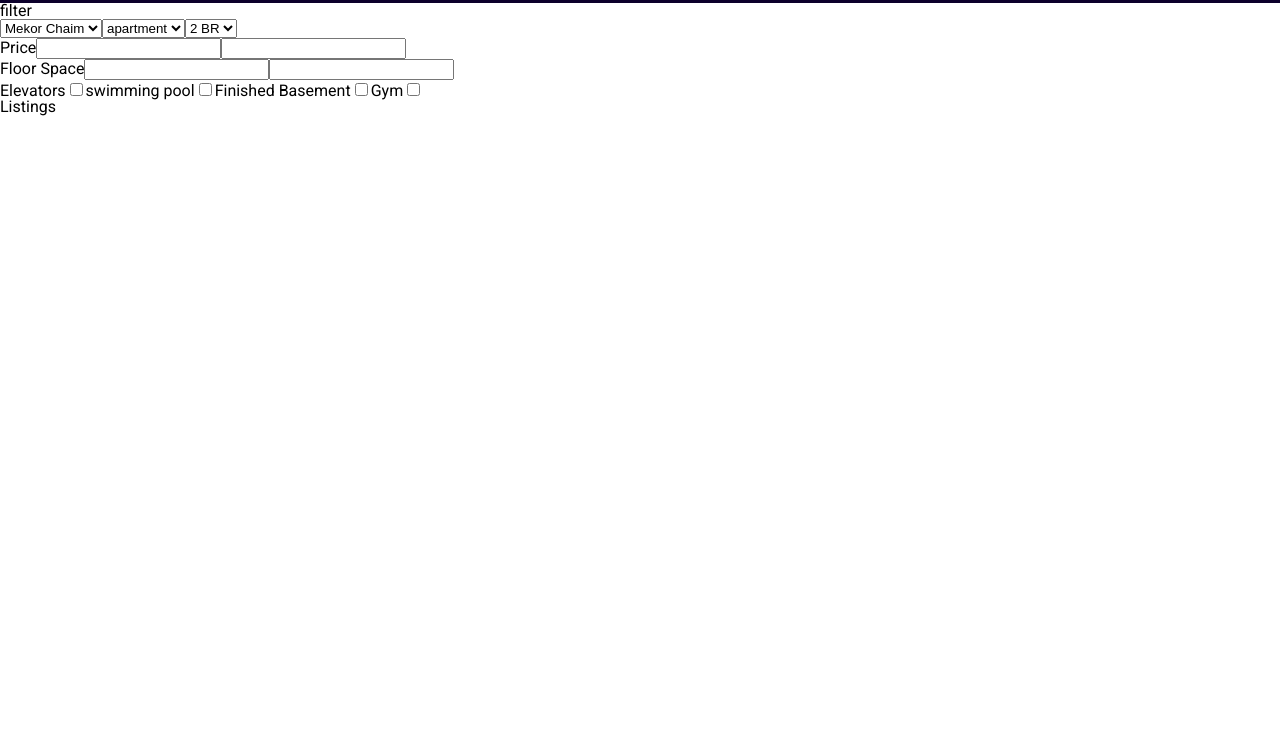
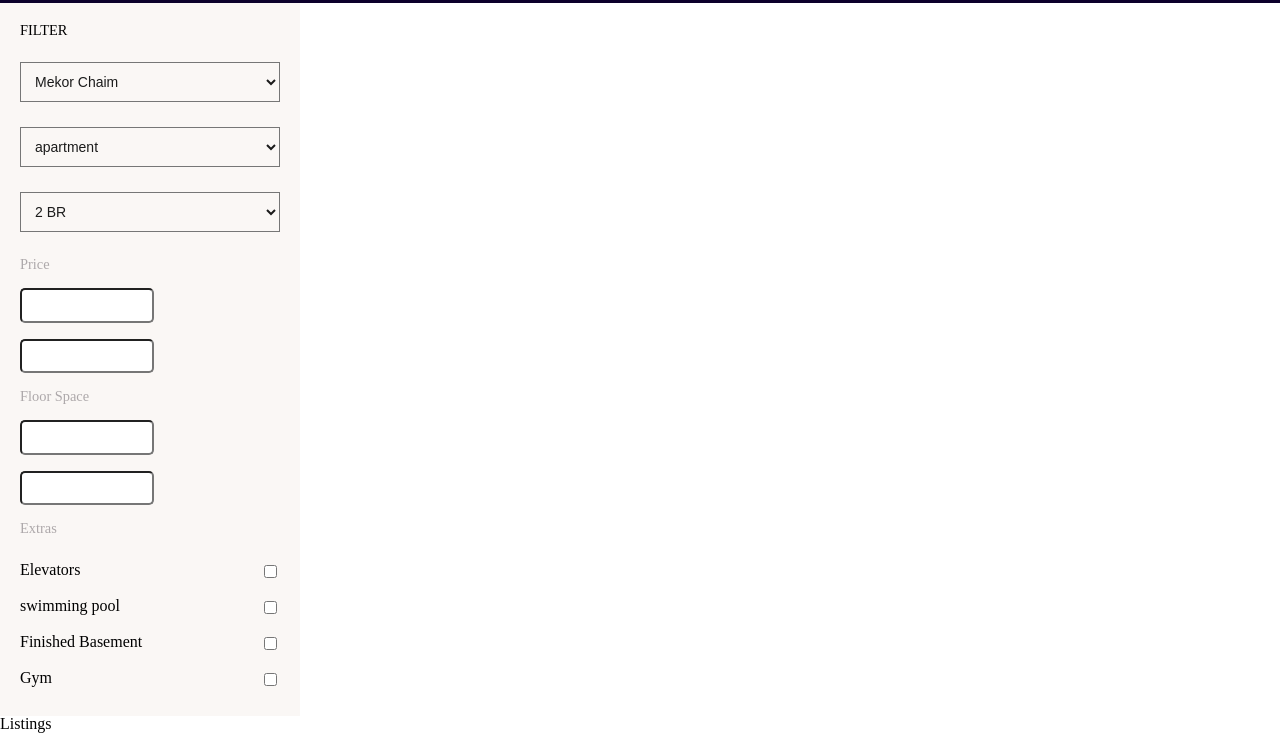
Before and after one commit to garywaller246/react-real-estate, a React app: page / in a window 1280 px wide. Shown: the part 53-800 px from the top of the page. Built offline with nearby package versions, Linux system fonts and the light colour scheme.

Commit message:
filter section css

```diff
--- a/assets/js/realEstate/Filter.js
+++ b/assets/js/realEstate/Filter.js
@@ -9,15 +9,16 @@ export default class Filter extends Component {
   }
   render() {
     return (
-      <section className="filter">
+      <section id="filter">
+        <div className="inside">
           <h4>filter</h4>
-        <select name="neighbourhood" className="filters price">
+          <select name="neighbourhood" className="filters neighbourhood">
             <option>Mekor Chaim</option>
           </select>
-        <select name="housetype" className="filters price">
+          <select name="housetype" className="filters housetype">
             <option>apartment</option>
           </select>
-        <select name="bedrooms" className="filters price">
+          <select name="bedrooms" className="filters bedrooms">
             <option>2 BR</option>
           </select>
           <div className="filters price">
@@ -39,6 +40,7 @@ export default class Filter extends Component {
             />
           </div>
           <div className="filters extras">
+            <span className="title">Extras</span>
             <label for="extras">
               <span>Elevators</span>
               <input name="extras" value="elevator" type="checkbox" />
@@ -56,6 +58,7 @@ export default class Filter extends Component {
               <input name="extras" value="gym" type="checkbox" />
             </label>
           </div>
+        </div>
       </section>
     );
   }
--- /dev/null
+++ b/assets/sass/_content-area.scss
@@ -0,0 +1,56 @@
+#filter {
+  background: $grey;
+  width: 30%;
+  max-width: 300px;
+
+  .inside {
+    padding: 20px;
+    max-width: 300px;
+  }
+  h4 {
+    font-size: 0.9rem;
+    margin-bottom: 25px;
+    font-weight: 500px;
+    text-transform: uppercase;
+  }
+
+  select {
+    background: transparent;
+    padding: 10px;
+    font-size: 14px;
+    font-weight: 300;
+    color: #1b1b1b;
+    display: block;
+    margin-bottom: 25px;
+    width: 100%;
+  }
+  .filters {
+    .title {
+      font-size: 0.9rem;
+      display: block;
+      margin-bottom: 1rem;
+      color: $darkgrey;
+    }
+    input[type="text"] {
+      border-radius: 5px;
+      font-size: 1rem;
+      padding: 0.4rem;
+      width: 45%;
+      display: inline-block;
+      margin-right: 2.5%;
+      margin-bottom: 1rem;
+    }
+
+    &.extras {
+      label {
+        display: block;
+        width: 100%;
+        padding: 10px 0;
+      }
+
+      input[type="checkbox"] {
+        float: right;
+      }
+    }
+  }
+}
--- a/assets/sass/main.scss
+++ b/assets/sass/main.scss
@@ -2,8 +2,10 @@
 @import "variables";
 @import "reset";
 
-body {
+* body html {
   font-family: "Roboto", sans-serif;
+  box-sizing: border-box;
   // background: purple;
 }
 @import "listings";
+@import "content-area";
--- a/public/js/components/realEstate.js
+++ b/public/js/components/realEstate.js
@@ -43,7 +43,10 @@ var Filter = function (_Component) {
     value: function render() {
       return _react2.default.createElement(
         "section",
-        { className: "filter" },
+        { id: "filter" },
+        _react2.default.createElement(
+          "div",
+          { className: "inside" },
           _react2.default.createElement(
             "h4",
             null,
@@ -51,7 +54,7 @@ var Filter = function (_Component) {
           ),
           _react2.default.createElement(
             "select",
-          { name: "neighbourhood", className: "filters price" },
+            { name: "neighbourhood", className: "filters neighbourhood" },
             _react2.default.createElement(
               "option",
               null,
@@ -60,7 +63,7 @@ var Filter = function (_Component) {
           ),
           _react2.default.createElement(
             "select",
-          { name: "housetype", className: "filters price" },
+            { name: "housetype", className: "filters housetype" },
             _react2.default.createElement(
               "option",
               null,
@@ -69,7 +72,7 @@ var Filter = function (_Component) {
           ),
           _react2.default.createElement(
             "select",
-          { name: "bedrooms", className: "filters price" },
+            { name: "bedrooms", className: "filters bedrooms" },
             _react2.default.createElement(
               "option",
               null,
@@ -110,6 +113,11 @@ var Filter = function (_Component) {
             "div",
             { className: "filters extras" },
             _react2.default.createElement(
+              "span",
+              { className: "title" },
+              "Extras"
+            ),
+            _react2.default.createElement(
               "label",
               { "for": "extras" },
               _react2.default.createElement(
@@ -148,6 +156,7 @@ var Filter = function (_Component) {
                 "Gym"
               ),
               _react2.default.createElement("input", { name: "extras", value: "gym", type: "checkbox" })
+            )
           )
         )
       );
```
Also changed, not shown: public/css/main.css. Lines whose indentation alone changed are shown as unchanged.
